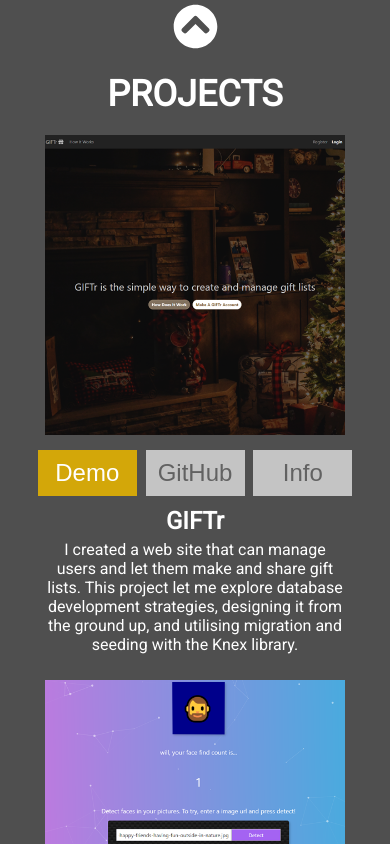
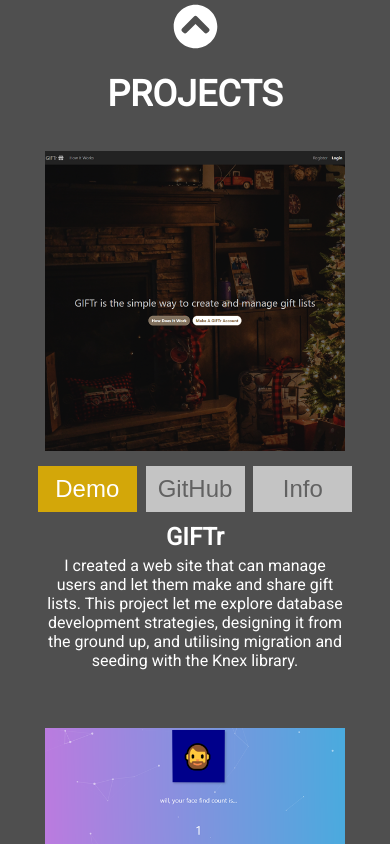
Before and after one commit to Draxy-au/portfolio, a Next.js app: page / in a window 390 px wide. Shown: the part 860-1704 px from the top of the page. Built offline with nearby package versions, Linux system fonts and the light colour scheme.

Commit message:
Fix for iphone12 pro

```diff
--- a/src/common/components/Home/Home.module.scss
+++ b/src/common/components/Home/Home.module.scss
@@ -251,7 +251,7 @@
   }
 }
 
-@media screen and ( max-height: 600px ){
+@media screen and ( max-height: 650px ){
   .chevronDown {
     display: none;
   }
--- a/src/common/components/Projects/ProjectCard.module.scss
+++ b/src/common/components/Projects/ProjectCard.module.scss
@@ -84,7 +84,7 @@
   justify-content: center;
   text-align: center;
   color: var(--color-text-light);
-  margin: 5px 0 25px 0;
+  margin: 5px 0 0 0;
 }
 
 @media screen and (max-width: 310px) {
--- a/src/common/components/Projects/Projects.module.scss
+++ b/src/common/components/Projects/Projects.module.scss
@@ -31,7 +31,7 @@
 }
 
 .card {
-  margin: 0rem 1rem;
+  margin: 1rem 1rem;
   height: 545px;
   max-height: 545px;
   overflow-y: hidden;
```
